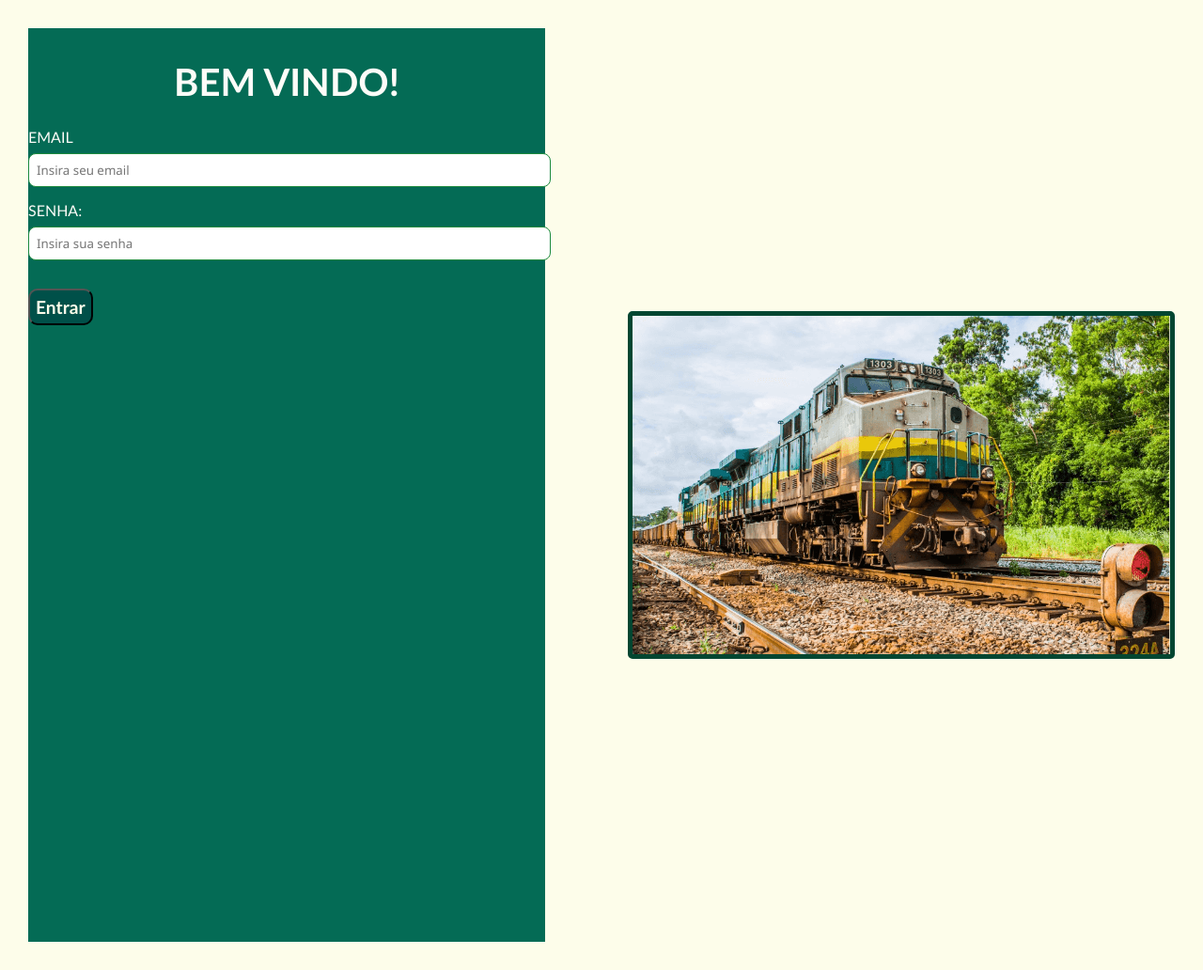
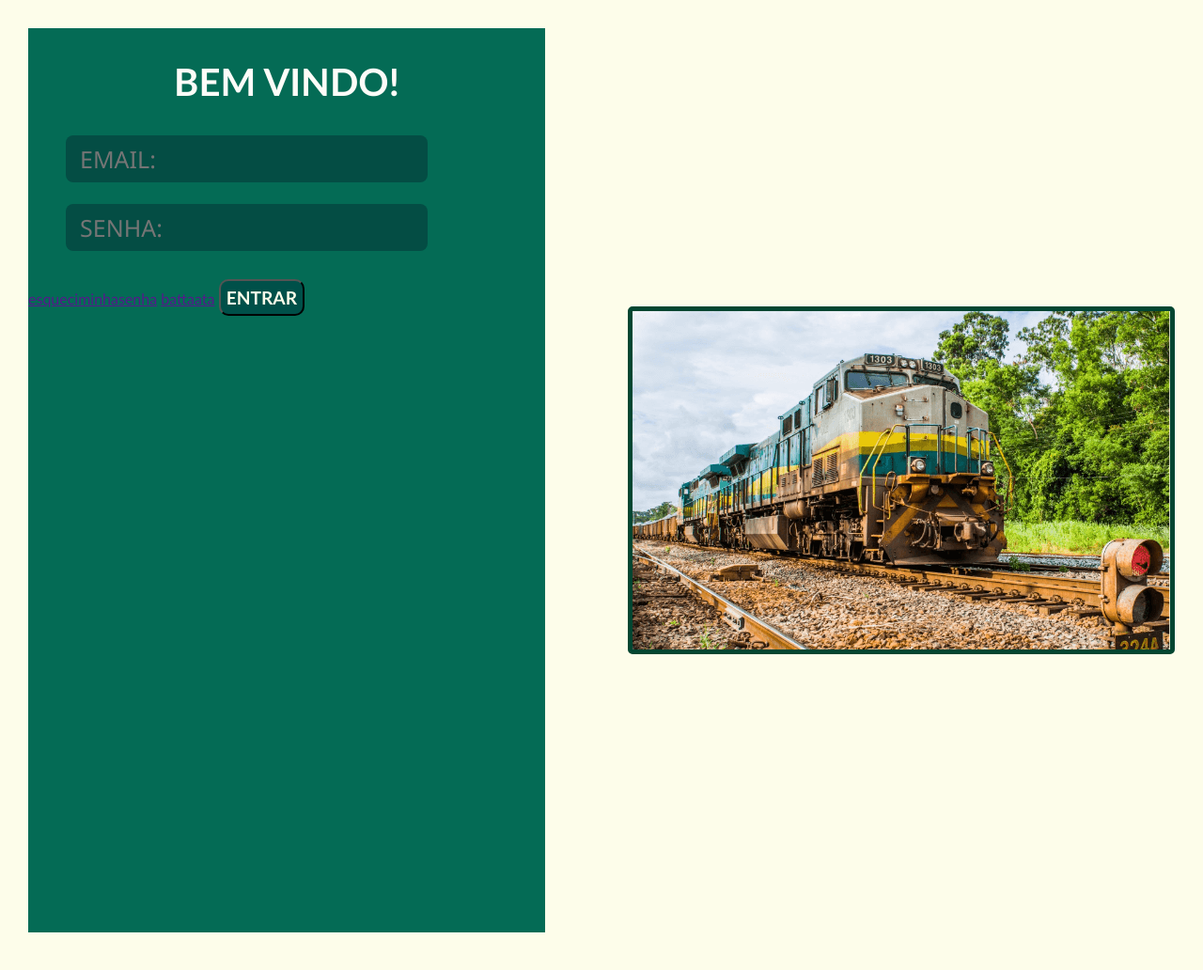
Before and after one commit to miguelpeters/SA-Ferrorama, a PHP site: page /public/login.html in a window 1280 px wide. Shown: the part 78-1110 px from the top of the page at 94% size. After the commit the page ends 1070 px from the top, so only its background shows below. Run offline with PHP 8.4, Linux system fonts and the light colour scheme.

Commit message:
up - alterei a estrutura do "login", estruturei o forms do login

```diff
--- a/assets/style/style.css
+++ b/assets/style/style.css
@@ -238,9 +238,6 @@ button:hover {
 }
 
 .ImageLogin {
-   display: flex;
-   align-items: center;
-
    border: 5px solid rgb(2, 70, 49);
    border-radius: 5px;
 }
@@ -261,13 +258,17 @@ button:hover {
    margin: 5px;
    cursor: pointer;
    font-family: 'Segoe UI', Tahoma, Geneva, Verdana, sans-serif;
-   width: 100%;
-    width: 101%;
+   width: 70%;
+    width: 70%;
     padding: 8px;
     margin: 8px 0 15px 0;
     border-radius: 8px;
-    border: 1px solid #1d8a3e;
+    background-color: #044d44;
+    color: white;
     outline: none;
+   font-size: 25px;
+   padding-left: 15px;
+   margin-left: 40px;
 }
 
 #FormsLogin {
--- a/public/login.html
+++ b/public/login.html
@@ -16,6 +16,7 @@
     </header>
 
     <main>
+        <div>
             <div class="flex">
                 <div class="blocoLogin">
                     <div>
@@ -23,20 +24,23 @@
                         <h2 id="loginTitulo">BEM VINDO!</h2>
 
                         <form id="FormsLogin">
-                        <label for="nome">EMAIL</label>
-                        <input type="text" id="nome" class="loginInput" placeholder="Insira seu email">
+                            <label for="email"></label>
+                            <input type="email" id="email" class="loginInput" placeholder="EMAIL:">
                             <br>
 
-                        <label for="email">SENHA:</label>
-                        <input type="email" id="email" class="loginInput" placeholder="Insira sua senha">
+                            <label for="password"></label>
+                            <input type="password" id="password" class="loginInput" placeholder="SENHA:">
                             <br>
 
-                        <button class="ButtonCadastro">Entrar</button>
+
+                                <a class="loginLink" href="">esqueciminhasenha</a>
+                                <a class="loginLink" href="">battaata</a>
+
+                                <button class="ButtonCadastro">ENTRAR</button>
 
                         </form>
 
                     </div>
-
 
                 </div>
 
@@ -45,11 +49,8 @@
                     <img src="../assets/imgs/LoginImage.png" alt="">
                 </div>
             </div>
-
-
+        </div>
     </main>
-
-
 
 
 </body>
```
Lines whose indentation alone changed are shown as unchanged.
